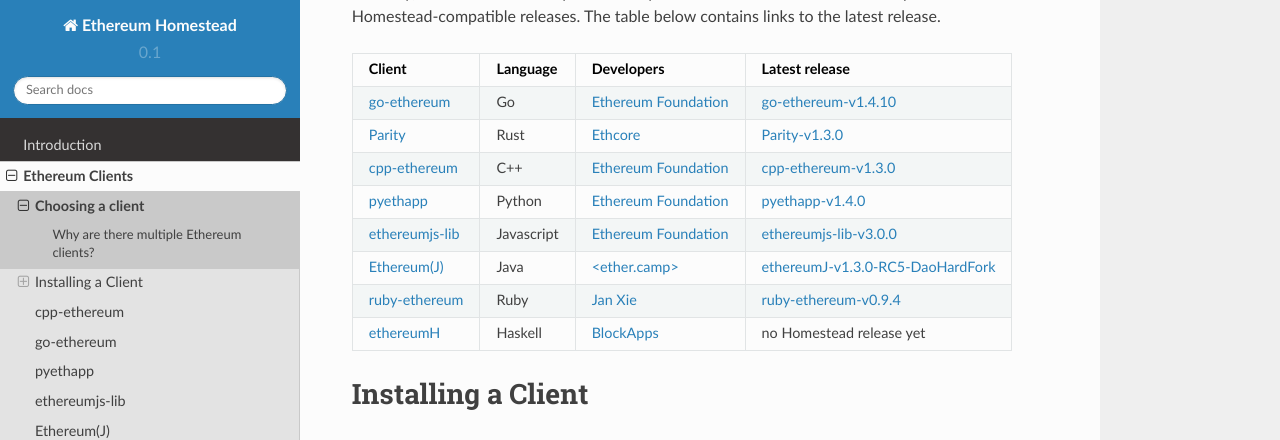
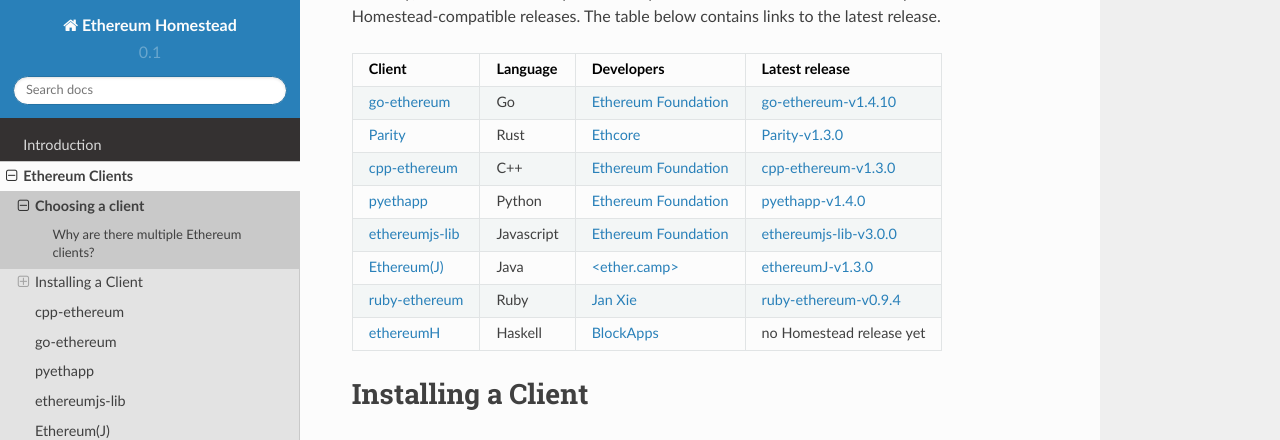
Before and after one commit to ethereum/homestead-guide, a Sphinx documentation site: the page built from source/ethereum-clients/choosing-a-client.rst, in a window 1280 px wide and 900 px high, scrolled down 547 px. Shown: the top 440 px of the window. Built offline with Sphinx 7.4.7 and the Read the Docs theme 2.0.0, drawn with Linux system fonts in a browser that asks for light colours.

Commit message:
Updated Ethereum-1.3.0 release link.

```diff
--- a/source/ethereum-clients/choosing-a-client.rst
+++ b/source/ethereum-clients/choosing-a-client.rst
@@ -41,7 +41,7 @@
 +------------------------+------------+------------------------+-------------------------------------+
 | :ref:`ethereumjs-lib`  | Javascript | `Ethereum Foundation`_ | `ethereumjs-lib-v3.0.0`_            |
 +------------------------+------------+------------------------+-------------------------------------+
-| :ref:`Ethereum\(J\)`   | Java       | `\<ether.camp\>`_      | `ethereumJ-v1.3.0-RC5-DaoHardFork`_ |
+| :ref:`Ethereum\(J\)`   | Java       | `\<ether.camp\>`_      | `ethereumJ-v1.3.0`_                 |
 +------------------------+------------+------------------------+-------------------------------------+
 | :ref:`ruby-ethereum`   | Ruby       | `Jan Xie`_             | `ruby-ethereum-v0.9.4`_             |
 +------------------------+------------+------------------------+-------------------------------------+
@@ -57,7 +57,7 @@
 .. _go-ethereum-v1.4.10: https://github.com/ethereum/go-ethereum/releases/tag/v1.4.10
 .. _cpp-ethereum-v1.3.0: https://github.com/bobsummerwill/cpp-ethereum/releases/tag/v1.3.0
 .. _ethereumjs-lib-v3.0.0: https://github.com/ethereumjs/ethereumjs-lib/releases/tag/v3.0.0
-.. _ethereumJ-v1.3.0-RC5-DaoHardFork: https://github.com/ethereum/ethereumj/releases/tag/1.3.0-RC5-DaoHardFork
+.. _ethereumJ-v1.3.0: https://github.com/ethereum/ethereumj/releases/tag/1.3.0
 .. _Parity-v1.3.0: https://github.com/ethcore/parity/releases/tag/v1.3.0
 .. _pyethapp-v1.4.0: https://github.com/ethereum/pyethapp/releases/tag/v1.4.0
 .. _ruby-ethereum-v0.9.4: https://rubygems.org/gems/ruby-ethereum/versions/0.9.4
```
